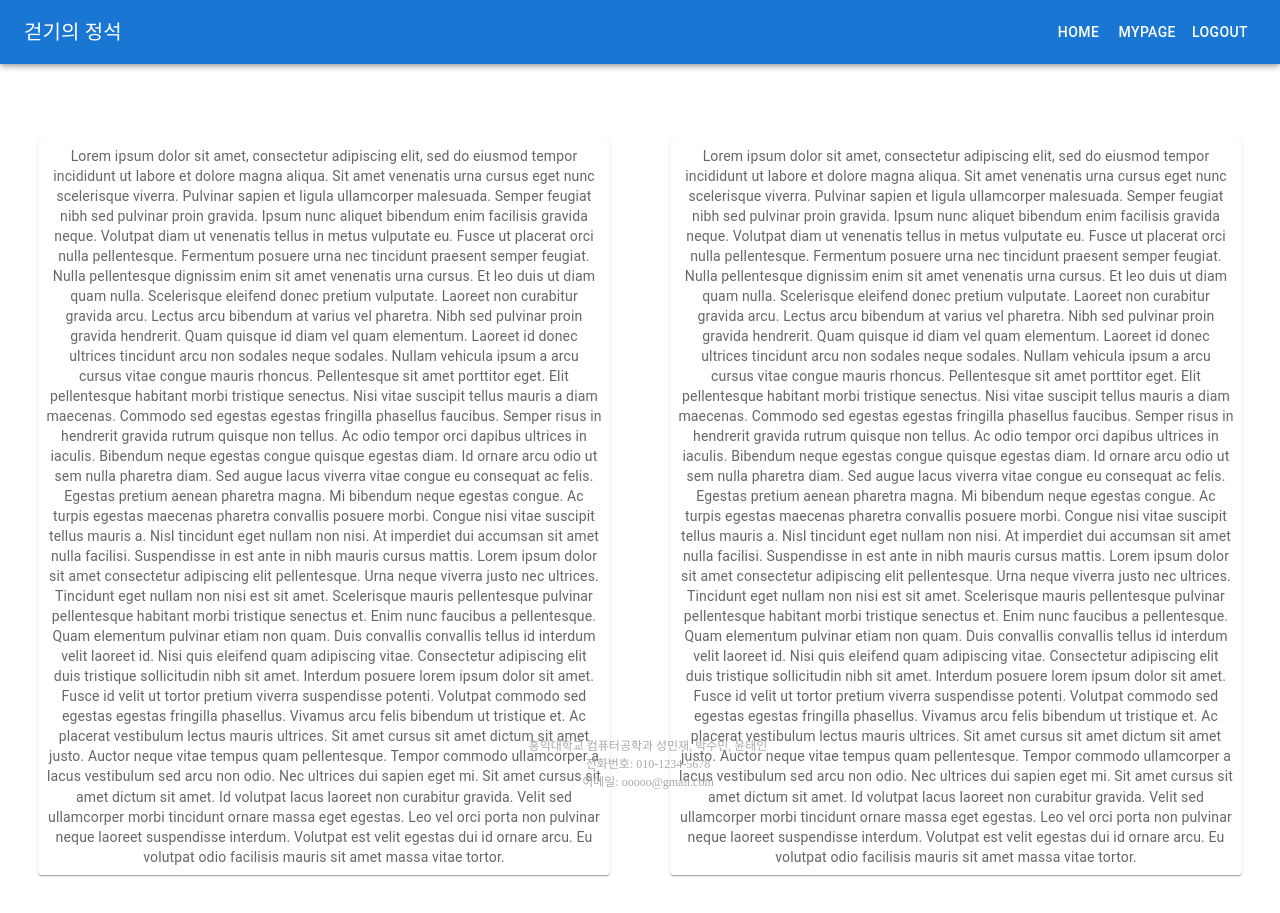
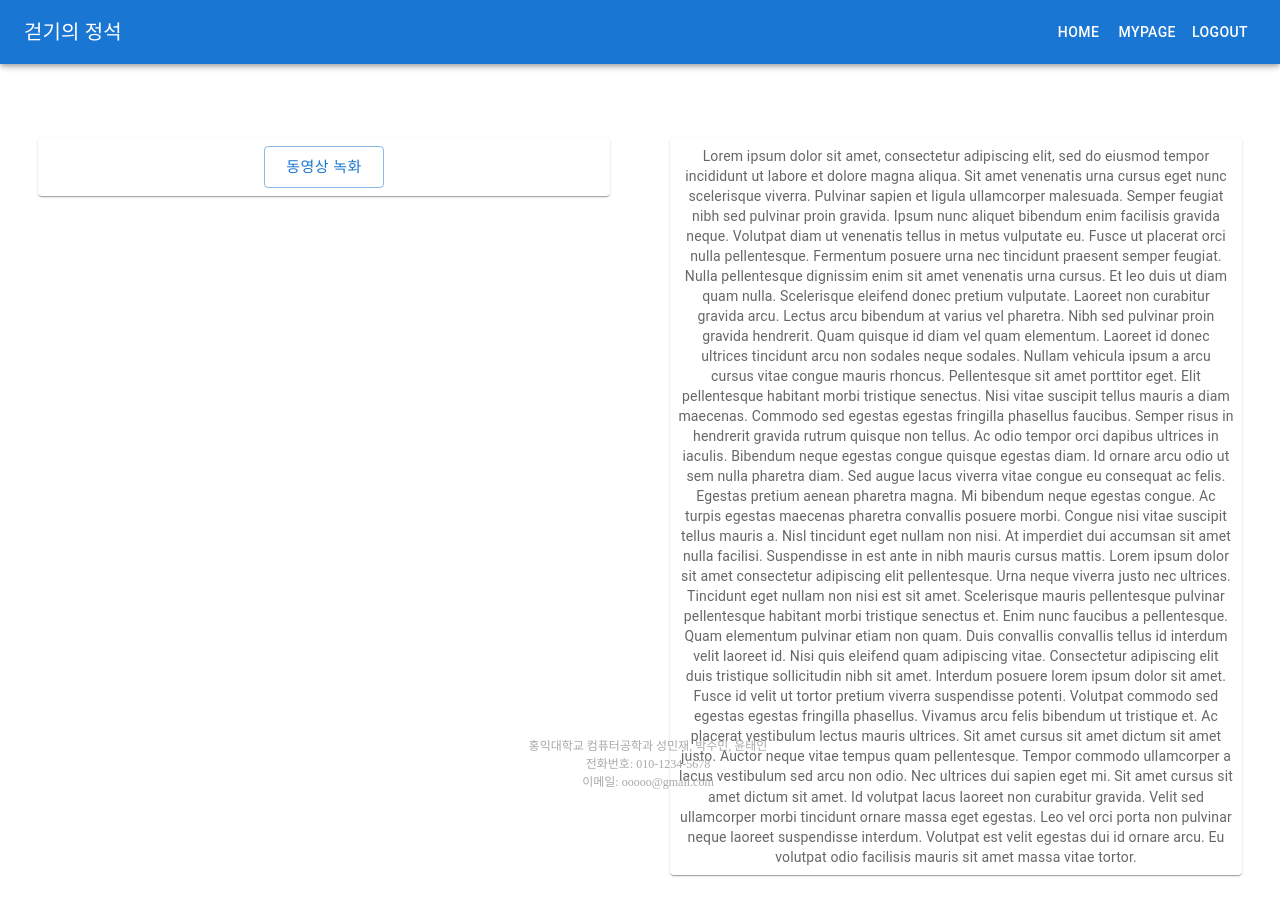
Before and after one commit to soominnn/The-Essence-Of-Walking-Front, a React (Create React App) app: page /main in a window 1280 px wide. Built offline with nearby package versions, Linux system fonts and the light colour scheme.

Commit message:
[221031] 동영상 녹화 버튼 추가

```diff
--- a/src/components/pages/MainPage.js
+++ b/src/components/pages/MainPage.js
@@ -5,6 +5,8 @@ import Paper from '@mui/material/Paper';
 import Grid from '@mui/material/Unstable_Grid2';
 import DrawerAppBar from "../atoms/DrawerAppBar";
 import Footer from "../atoms/Footer";
+import OutlinedButton from "../atoms/OutlinedButton";
+import axios from "axios";
 
 const Item = styled(Paper)(({ theme }) => ({
     backgroundColor: theme.palette.mode === 'dark' ? '#1A2027' : '#fff',
@@ -16,6 +18,20 @@ const Item = styled(Paper)(({ theme }) => ({
 }));
 
 function MainPage(){
+    //동영상 녹화 시작
+    const videoStart = async () => {
+        await axios
+            .get("http://localhost:8080/python", {
+                withCredentials: true,
+            })
+            .then((res) => {
+                console.log(res);
+            })
+            .catch((err) => {
+                alert("오류입니다.");
+            });
+    };
+
     return(
         <div>
             <DrawerAppBar/>
@@ -24,13 +40,9 @@ function MainPage(){
                     <Grid xs={8}>
                         {/*왼편에 동영상*/}
                         <Item>
-                            Lorem ipsum dolor sit amet, consectetur adipiscing elit, sed do eiusmod tempor incididunt ut labore et dolore magna aliqua. Sit amet venenatis urna cursus eget nunc scelerisque viverra. Pulvinar sapien et ligula ullamcorper malesuada. Semper feugiat nibh sed pulvinar proin gravida. Ipsum nunc aliquet bibendum enim facilisis gravida neque. Volutpat diam ut venenatis tellus in metus vulputate eu. Fusce ut placerat orci nulla pellentesque. Fermentum posuere urna nec tincidunt praesent semper feugiat. Nulla pellentesque dignissim enim sit amet venenatis urna cursus. Et leo duis ut diam quam nulla.
-
-                            Scelerisque eleifend donec pretium vulputate. Laoreet non curabitur gravida arcu. Lectus arcu bibendum at varius vel pharetra. Nibh sed pulvinar proin gravida hendrerit. Quam quisque id diam vel quam elementum. Laoreet id donec ultrices tincidunt arcu non sodales neque sodales. Nullam vehicula ipsum a arcu cursus vitae congue mauris rhoncus. Pellentesque sit amet porttitor eget. Elit pellentesque habitant morbi tristique senectus. Nisi vitae suscipit tellus mauris a diam maecenas.
-
-                            Commodo sed egestas egestas fringilla phasellus faucibus. Semper risus in hendrerit gravida rutrum quisque non tellus. Ac odio tempor orci dapibus ultrices in iaculis. Bibendum neque egestas congue quisque egestas diam. Id ornare arcu odio ut sem nulla pharetra diam. Sed augue lacus viverra vitae congue eu consequat ac felis. Egestas pretium aenean pharetra magna. Mi bibendum neque egestas congue. Ac turpis egestas maecenas pharetra convallis posuere morbi. Congue nisi vitae suscipit tellus mauris a. Nisl tincidunt eget nullam non nisi. At imperdiet dui accumsan sit amet nulla facilisi. Suspendisse in est ante in nibh mauris cursus mattis. Lorem ipsum dolor sit amet consectetur adipiscing elit pellentesque. Urna neque viverra justo nec ultrices. Tincidunt eget nullam non nisi est sit amet. Scelerisque mauris pellentesque pulvinar pellentesque habitant morbi tristique senectus et. Enim nunc faucibus a pellentesque.
-
-                            Quam elementum pulvinar etiam non quam. Duis convallis convallis tellus id interdum velit laoreet id. Nisi quis eleifend quam adipiscing vitae. Consectetur adipiscing elit duis tristique sollicitudin nibh sit amet. Interdum posuere lorem ipsum dolor sit amet. Fusce id velit ut tortor pretium viverra suspendisse potenti. Volutpat commodo sed egestas egestas fringilla phasellus. Vivamus arcu felis bibendum ut tristique et. Ac placerat vestibulum lectus mauris ultrices. Sit amet cursus sit amet dictum sit amet justo. Auctor neque vitae tempus quam pellentesque. Tempor commodo ullamcorper a lacus vestibulum sed arcu non odio. Nec ultrices dui sapien eget mi. Sit amet cursus sit amet dictum sit amet. Id volutpat lacus laoreet non curabitur gravida. Velit sed ullamcorper morbi tincidunt ornare massa eget egestas. Leo vel orci porta non pulvinar neque laoreet suspendisse interdum. Volutpat est velit egestas dui id ornare arcu. Eu volutpat odio facilisis mauris sit amet massa vitae tortor.
+                            <div>
+                                <OutlinedButton onClick={videoStart} content={"동영상 녹화"}/>
+                            </div>
                         </Item>
                     </Grid>
                     <Grid xs={8}>
```
